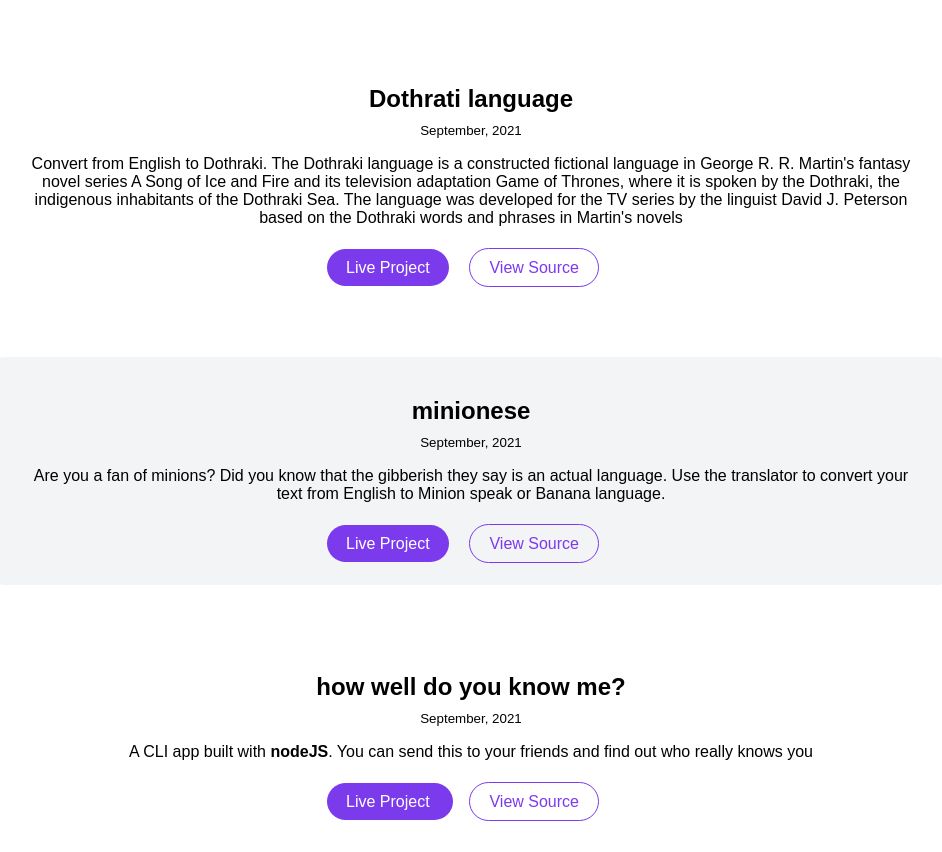
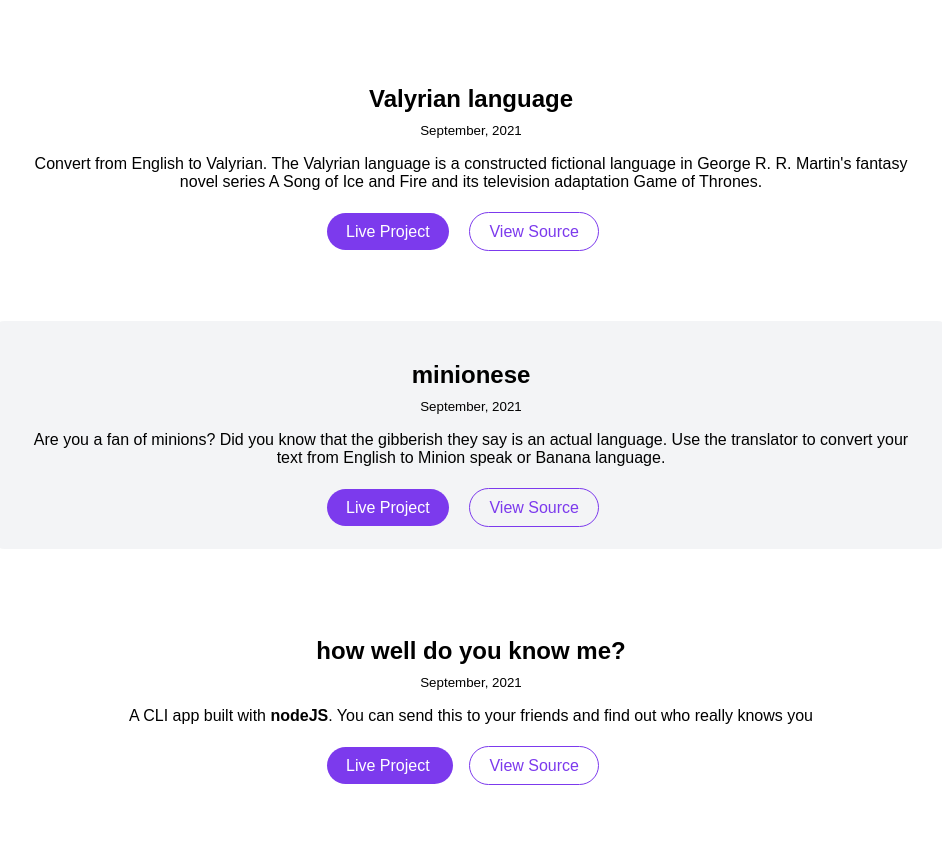
Before and after one commit to Sandesh9834/portfolio_website, a plain HTML site: page projects.html in a window 1280 px wide. Shown: the part 2140-2992 px from the top of the page, without its empty margins (169-1111 px from the left). Drawn offline with Linux system fonts and the light colour scheme.

Commit message:
project link updated

```diff
--- a/projects.html
+++ b/projects.html
@@ -135,13 +135,13 @@
 
       <li>
         <article class="showcase-list container container-center">
-          <h1>Dothrati language</h1>
+          <h1>Valyrian language</h1>
           <small>September, 2021</small>
           <p>
-            Convert from English to Dothraki. The Dothraki language is a constructed fictional language in George R. R. Martin's fantasy novel series A Song of Ice and Fire and its television adaptation Game of Thrones, where it is spoken by the Dothraki, the indigenous inhabitants of the Dothraki Sea. The language was developed for the TV series by the linguist David J. Peterson based on the Dothraki words and phrases in Martin's novels
+            Convert from English to Valyrian. The Valyrian language is a constructed fictional language in George R. R. Martin's fantasy novel series A Song of Ice and Fire and its television adaptation Game of Thrones.
           </p>
 
-          <a class="link link-primary" href="https://translate-to-dothraki.netlify.app/">Live Project</a>
+          <a class="link link-primary" href="https://translate-to-valyrian-language.netlify.app/">Live Project</a>
           <a class="link link-secondary" href="https://github.com/Sandesh9834/fun-language-translator">View Source</a>
         </article>
       </li>
```
